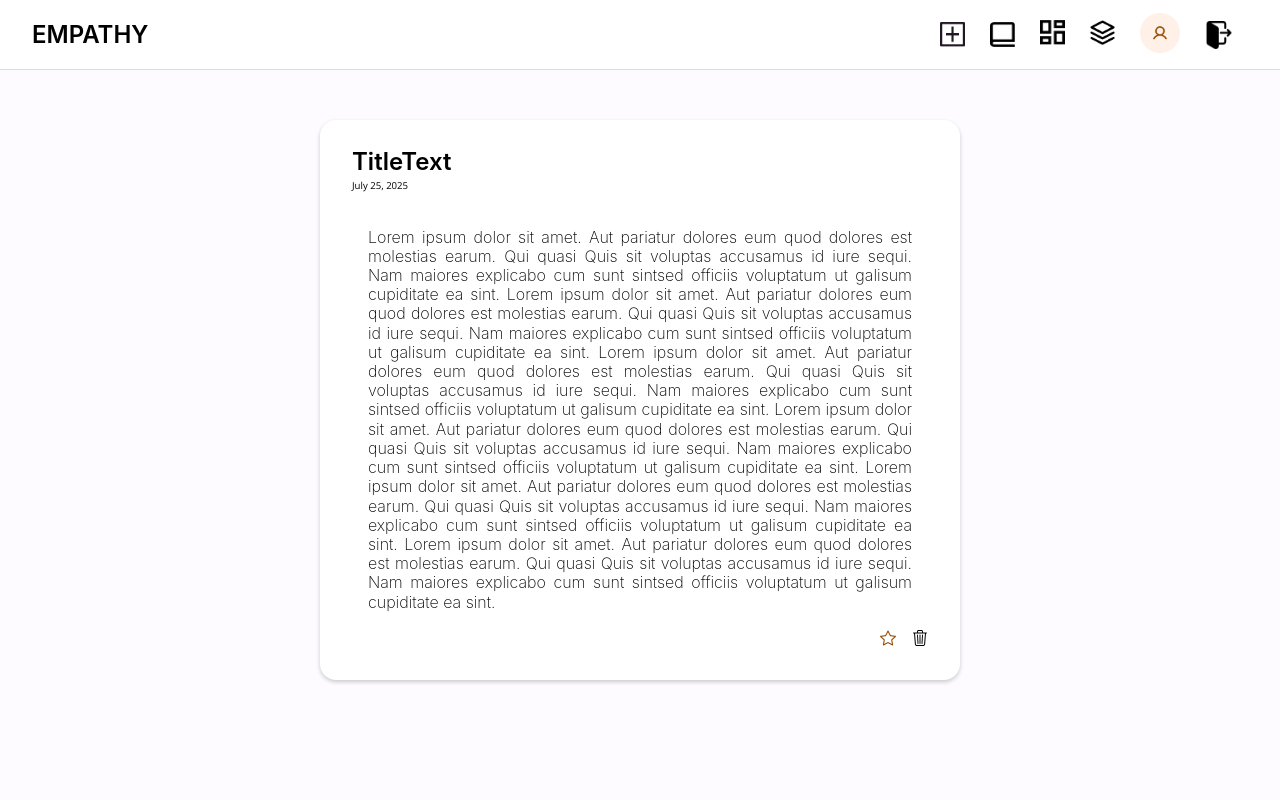
After one commit to r4eiou/empathy-deploy, a Flask app: page /entry in a window 1280 px wide. The commit adds this page. Run offline with Flask 3, Linux system fonts and the light colour scheme; the visitor is signed in with stand-in values (Sample User, id 1).

Commit message:
Added onclick-entry

```diff
--- a/app/__init__.py
+++ b/app/__init__.py
@@ -33,6 +33,7 @@ def create_app():
     from app.routes.journal import journal_bp
     from app.routes.profile import profile_bp
     from app.routes.allEntries import all_entries_bp
+    from app.routes.entry import entry_bp
 
 
     app.register_blueprint(auth_bp)
@@ -40,5 +41,6 @@ def create_app():
     app.register_blueprint(journal_bp)
     app.register_blueprint(profile_bp)
     app.register_blueprint(all_entries_bp)
+    app.register_blueprint(entry_bp)
 
     return app
--- /dev/null
+++ b/app/routes/entry.py
@@ -0,0 +1,10 @@
+from flask import Blueprint, session, redirect, url_for, render_template
+
+entry_bp = Blueprint("entry", __name__)
+
+@entry_bp.route("/entry", methods=["GET", "POST"])
+def entry():
+    if "user_id" not in session:
+        return redirect(url_for("auth.index"))
+
+    return render_template("entry.html")
--- a/static/index.css
+++ b/static/index.css
@@ -47,6 +47,12 @@ h2, p {
 .col {
   display: flex;
   flex-direction: column;
+  gap: 0.5rem;
+}
+
+.row {
+  display: flex;
+  flex-direction: row;
   gap: 0.5rem;
 }
 
@@ -128,30 +134,30 @@ h2, p {
 }
 
 .modal-content .btn-primary {
+  width: 10vw;
   background-color: var(--brown);
   color: var(--white);
   padding: 0.5rem 1rem;
   border: none;
   border-radius: var(--border-radius);
-  cursor: pointer;
   font-weight: bold;
 }
 
 .modal-content .btn-secondary {
+  width: 10vw;
   background-color: var(--white);
   color: var(--brown);
   padding: 0.5rem 1rem;
   border: 1px solid var(--brown);
   border-radius: var(--border-radius);
-  cursor: pointer;
   font-weight: bold;
 }
 
-.modal-content button{
+.modal-content button, .modal-content .bi{
+  cursor: pointer;
   transition: 0.2s transform;
-  width: 10vw;
 }
-.modal-content button:hover {
+.modal-content button:hover, .modal-content .bi:hover {
   transform: scale(1.05);
 }
 
@@ -161,6 +167,31 @@ h2, p {
   gap: 1rem;
 }
 
+.bi {
+    display: inline-block;
+    transition: 0.2s transform;
+    cursor: pointer;
+}
+
+.bi:hover {
+    transform: scale(1.2);
+}
+
+.bi-star {
+    color: var(--brown);
+}
+
+.bi-star-fill {
+    color: var(--yellow);
+}
+
+.bi-trash3 {
+    color: var(--black);
+}
+
+.bi-trash3-fill {
+  color: var(--black);
+}
 
 /* ==========================================================================
    NAVBAR STYLES
@@ -304,6 +335,15 @@ h2, p {
   gap: 1rem;
 
   background: linear-gradient(45deg, #FDE38F, #FDAB5F);
+}
+
+.container.entry {
+  height: calc(100% - 70px);
+  padding: 4rem 4rem;
+  justify-content: center;
+  align-items: start;
+  box-sizing: border-box;
+  overflow: hidden;
 }
 
 
@@ -921,3 +961,60 @@ form button:hover {
    .entries-table tbody tr:hover {
     background-color: rgba(250, 129, 0, 0.15);
    }
+
+
+/* ==========================================================================
+   ENTRY PAGE STYLES
+   ========================================================================== */
+
+#viewEntryModal {
+  background-color: transparent;
+}
+
+#viewEntryModal .modal-content {
+  max-width: 50vw;
+  min-height: 40vh;
+  max-height: 70vh;
+  overflow-y: auto;
+}
+
+#viewEntryModal #title {
+    line-height: 1.2rem;
+    font-weight: 600;
+    font-size: 1.5rem;
+}
+
+#viewEntryModal #date {
+  font-family: 'Open Sans', sans-serif;
+  font-size: 0.6rem;
+  font-weight: 100;
+  margin-bottom: 0.7rem;
+}
+
+#viewEntryModal p {
+  margin-top: 0.5rem;
+  padding: 1rem;
+    line-height: 1.2rem;
+    font-weight: 200;
+    text-align: justify;
+}
+
+#viewEntryModal button {
+  background-color: none;
+  border: none;
+  width: fit-content;
+}
+
+#deleteEntryModal .modal-content{
+  width: 40vw;
+  height: fit-content;
+  max-height: 30vh;
+
+  display: flex;
+  flex-direction: column;
+  justify-content: space-evenly;
+}
+
+#deleteEntryModal .modal-content p{
+  padding: 0.5rem;
+}
--- a/templates/dashboard.html
+++ b/templates/dashboard.html
@@ -149,7 +149,7 @@
             </div>
           </form>
         </div>
-      </div>>
+      </div>
 
       </div>
 
--- /dev/null
+++ b/templates/entry.html
@@ -0,0 +1,136 @@
+   <!DOCTYPE html>
+<html lang="en">
+<head>
+  <meta charset="UTF-8">
+  <title>Entry View</title>
+  <link rel="stylesheet" href="{{ url_for('static', filename='index.css') }}">
+  <link rel="stylesheet" href="https://cdn.jsdelivr.net/npm/bootstrap-icons@1.13.1/font/bootstrap-icons.min.css">
+  <link href="https://fonts.googleapis.com/css2?family=Open+Sans:ital,wght@0,300..800;1,300..800&display=swap" rel="stylesheet">
+
+</head>
+<body class="light-bg">
+
+  <!-- Navigation Bar -->
+  <nav class="navbar">
+    <div class="navbar-left">
+      <h1 class="logo">EMPATHY</h1>
+    </div>
+
+    <div class="navbar-right">
+        <div class="icon-group">
+
+            <img src="{{ url_for('static', filename='images/new-entry-default.png') }}" onclick="showNewEntryModal()" alt="New Entry">
+
+            <img src="{{ url_for('static', filename='images/journal-default.png') }}" alt="Journal">
+            </a>
+            <a href="{{ url_for('dashboard.dashboard') }}">
+              <img src="{{ url_for('static', filename='images/dashboard-default.png') }}" alt="Dashboard">
+            </a>
+
+            <a href="{{ url_for('allEntries.allEntries') }}">
+            <img src="{{ url_for('static', filename='images/all-entry-default.png') }}" alt="All Entries">
+            </a>
+
+            <a href="{{ url_for('profile.page') }}">
+              <img src="{{ url_for('static', filename='images/profile-default.png') }}" alt="Profile" class="profile-filled">
+            </a>
+            <a href="{{ url_for('auth.logout') }}" class="logout-link">
+              <img src="{{ url_for('static', filename='images/logout-default.png') }}" alt="Logout" title="Logout">
+            </a>
+        </div>
+    </div>
+  </nav>
+
+    <!-- Main Container -->
+    <div class="container entry">
+        <div class="modal rounded visible" id="viewEntryModal">
+        <div class="modal-content">
+            <div class="col">
+                <span id="title">TitleText</span>
+                <span id="date">July 25, 2025</span>
+            </div>
+            <p id="content">
+                Lorem ipsum dolor sit amet. Aut pariatur dolores eum quod dolores est molestias earum. Qui quasi Quis sit voluptas
+                accusamus id iure sequi. Nam maiores explicabo cum sunt sintsed officiis voluptatum ut galisum cupiditate ea sint.
+                Lorem ipsum dolor sit amet. Aut pariatur dolores eum quod dolores est molestias earum. Qui quasi Quis sit voluptas
+                accusamus id iure sequi. Nam maiores explicabo cum sunt sintsed officiis voluptatum ut galisum cupiditate ea sint.
+                Lorem ipsum dolor sit amet. Aut pariatur dolores eum quod dolores est molestias earum. Qui quasi Quis sit voluptas
+                accusamus id iure sequi. Nam maiores explicabo cum sunt sintsed officiis voluptatum ut galisum cupiditate ea sint.
+                Lorem ipsum dolor sit amet. Aut pariatur dolores eum quod dolores est molestias earum. Qui quasi Quis sit voluptas
+                accusamus id iure sequi. Nam maiores explicabo cum sunt sintsed officiis voluptatum ut galisum cupiditate ea sint.
+                Lorem ipsum dolor sit amet. Aut pariatur dolores eum quod dolores est molestias earum. Qui quasi Quis sit voluptas
+                accusamus id iure sequi. Nam maiores explicabo cum sunt sintsed officiis voluptatum ut galisum cupiditate ea sint.
+                Lorem ipsum dolor sit amet. Aut pariatur dolores eum quod dolores est molestias earum. Qui quasi Quis sit voluptas
+                accusamus id iure sequi. Nam maiores explicabo cum sunt sintsed officiis voluptatum ut galisum cupiditate ea sint.
+            <div class="button-container">
+              <i id="modal-favorite" class="bi bi-star"></i>
+              <i id="modal-delete" class="bi bi-trash3"></i>
+            </div>
+        </div>
+        </div>
+
+        <div class="modal" id="deleteEntryModal">
+        <div class="modal-content">
+          <div class="modal-title">Are you sure you want to delete this entry?</div>
+          <p>
+            This action cannot be undone. Please confirm if you want to proceed with the deletion.
+          </p>
+            <div class="button-container">
+              <button class="btn-secondary" id="modal-cancel">Cancel</button>
+              <button class="btn-primary" type="submit" id="modal-save">Delete</button>
+            </div>
+        </div>
+      </div>
+  </div>
+
+
+
+
+
+<script>
+  function favoriteEntry(element) {
+    // TODO: save favorite status in DB
+    if (element.classList.contains('bi-star')) {
+        // Currently unfavorited, make it favorited
+        element.classList.remove('bi-star');
+        element.classList.add('bi-star-fill');
+    } else if (element.classList.contains('bi-star-fill')) {
+        // Currently favorited, make it unfavorited
+        element.classList.remove('bi-star-fill');
+        element.classList.add('bi-star');
+    }
+
+    }
+    function deleteEntry(element) {
+    // TODO: delete entry in DB
+    if (element.classList.contains('bi-trash3')) {
+        delete_modal.classList.add("visible");
+    }
+    }
+
+    document.getElementById('modal-favorite').addEventListener('click', function() {
+        favoriteEntry(this);
+    });
+
+    document.getElementById('modal-delete').addEventListener('click', function() {
+        deleteEntry(this);
+    });
+
+
+    const delete_modal = document.getElementById("deleteEntryModal");
+    const btnCancel = document.getElementById("modal-cancel");
+
+    btnCancel.addEventListener("click", ()=> {
+    event.preventDefault();
+    event.stopPropagation();
+    delete_modal.classList.remove("visible");
+    })
+
+    delete_modal.addEventListener("click", (event) => {
+    if (event.target === delete_modal) {
+        delete_modal.classList.remove("visible");
+    }
+    });
+</script>
+</body>
+</html>
```
Also changed, not shown: templates/allEntries.html (+10 -16 lines), app/routes/__init__.py (deleted).
